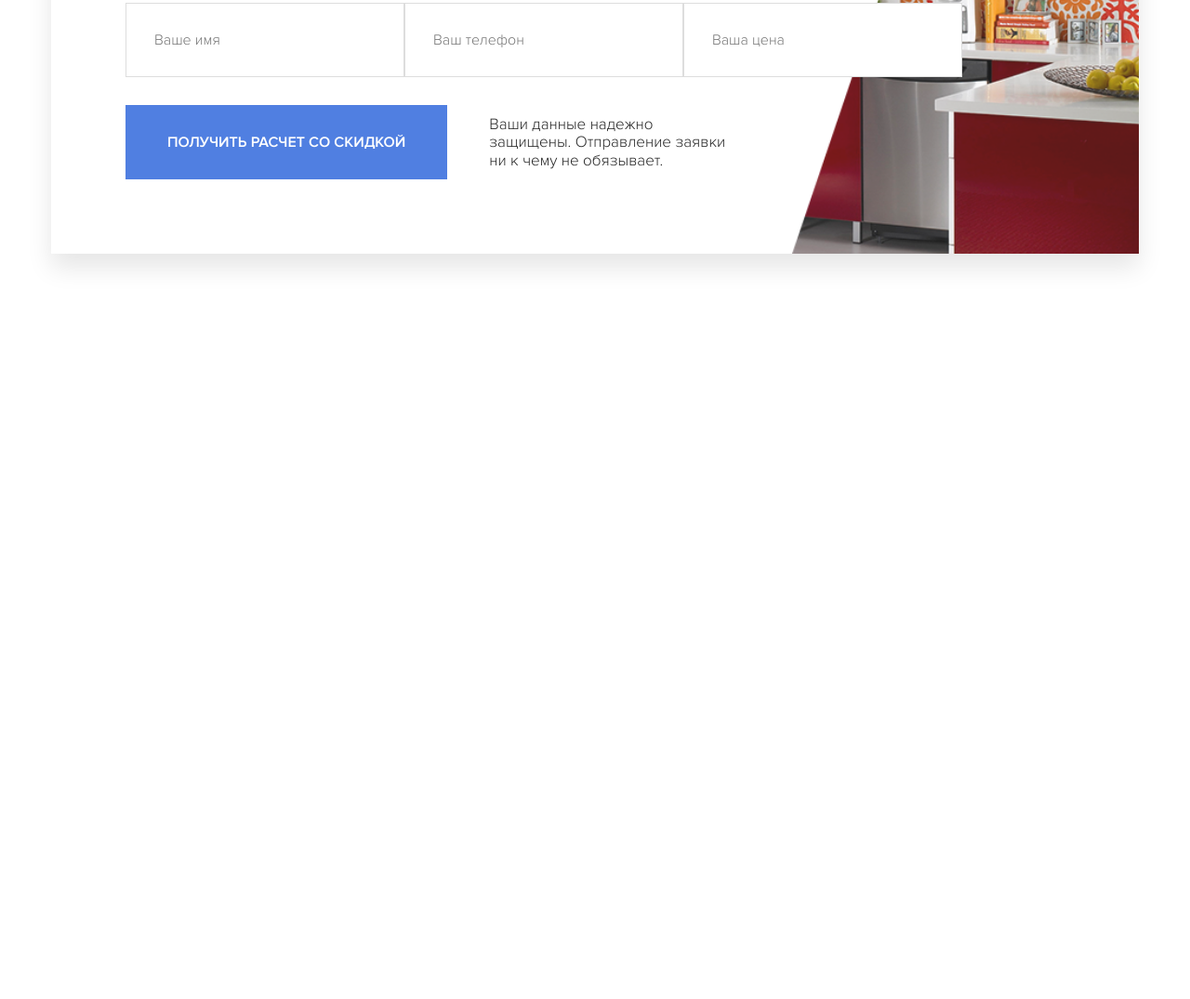
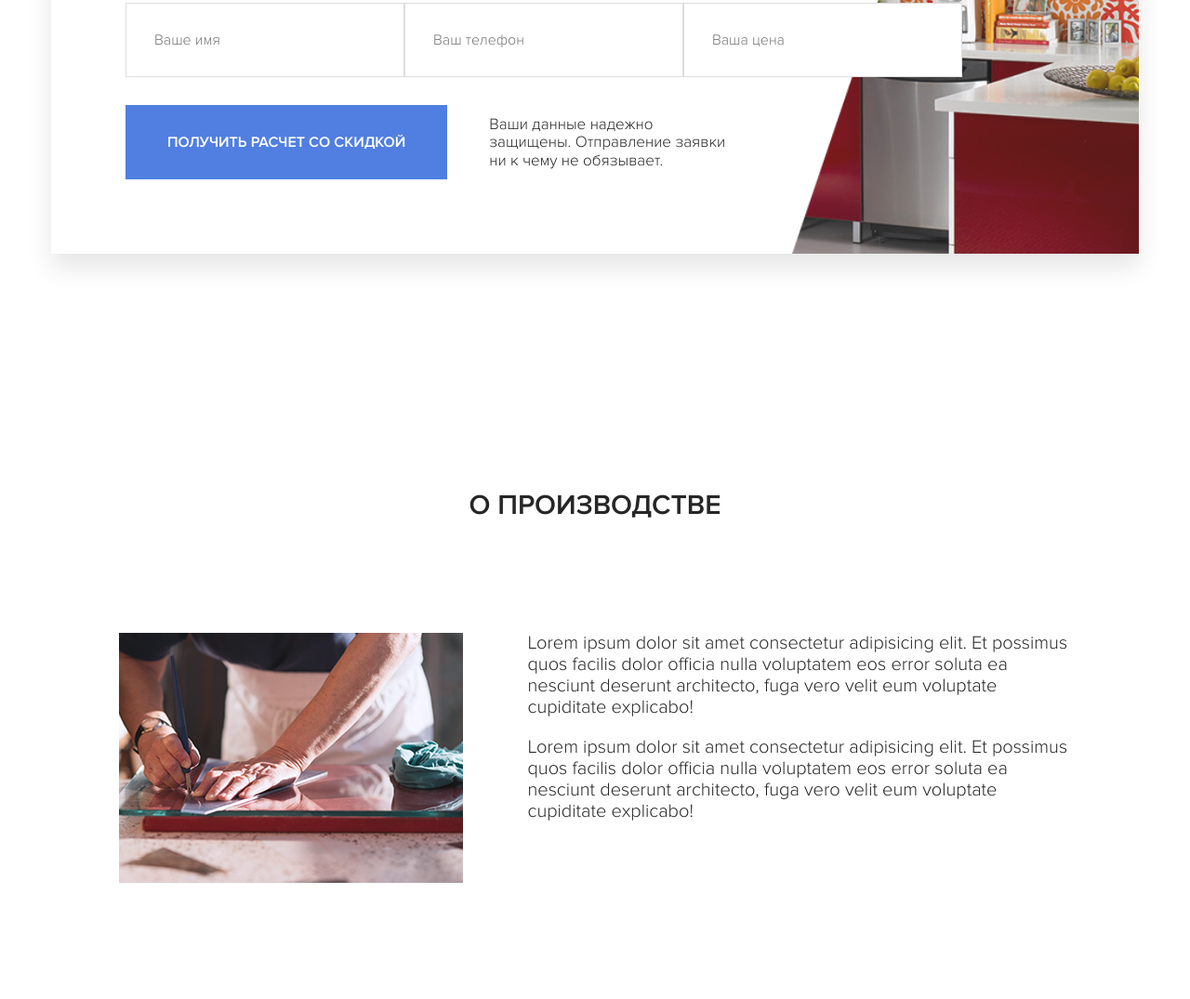
Before and after one commit to rudbar/interior_lp, a plain HTML site: page index.html in a window 1280 px wide. Shown: the part 6512-7587 px from the top of the page at 93% size. Before the commit the page ends 6914 px from the top, so only its background shows below. Drawn offline with Linux system fonts and the light colour scheme; a script that the page names is missing.

Commit message:
Added and styled the production section

```diff
--- a/index.html
+++ b/index.html
@@ -593,7 +593,38 @@
         </section>
         <!-- /.offer -->
 
-
+        <section class="section factory">
+            <div class="container">
+                <h2 class="section-title section__title">
+                    О производстве
+                </h2>
+                <!-- /.section-title section__title -->
+                <div class="factory-block">
+                    <div class="factory-block__image">
+                        <img src="img/factory/factory-image.png" alt="">
+                    </div>
+                    <!-- /.factory-block__image -->
+                    <div class="factory-block__text">
+                        <p>Lorem ipsum dolor sit amet consectetur
+                            adipisicing elit. Et possimus quos facilis
+                            dolor officia nulla voluptatem eos error
+                            soluta ea nesciunt deserunt architecto,
+                            fuga vero velit eum voluptate cupiditate explicabo!
+                        </p>
+                        <p>Lorem ipsum dolor sit amet consectetur
+                            adipisicing elit. Et possimus quos facilis
+                            dolor officia nulla voluptatem eos error
+                            soluta ea nesciunt deserunt architecto,
+                            fuga vero velit eum voluptate cupiditate explicabo!
+                        </p>
+                    </div>
+                    <!-- /.factory-block__text -->
+                </div>
+                <!-- /.factory-block -->
+            </div>
+            <!-- /.container -->
+        </section>
+        <!-- /.section factory -->
     </main>
 
     <!-- Подключение виджета обратной связи через соцсети -->
--- /dev/null
+++ b/sass/blocks/_factory.sass
@@ -0,0 +1,11 @@
+.factory
+    &-block
+        display: flex
+        justify-content: center
+        flex-wrap: wrap
+        &__text
+            margin-left: 70px
+            flex-basis: 50%
+            font-size: 20px
+        &__image
+            margin: 20px 0
--- a/sass/style.sass
+++ b/sass/style.sass
@@ -24,3 +24,5 @@
 @import 'blocks/steps'
 // Блок Отзывы
 @import 'blocks/reviews'
+// Блок Производство
+@import 'blocks/factory'
```
Also changed, not shown: css/style.css, img/factory/factory-image.png (added), 1 other file.
